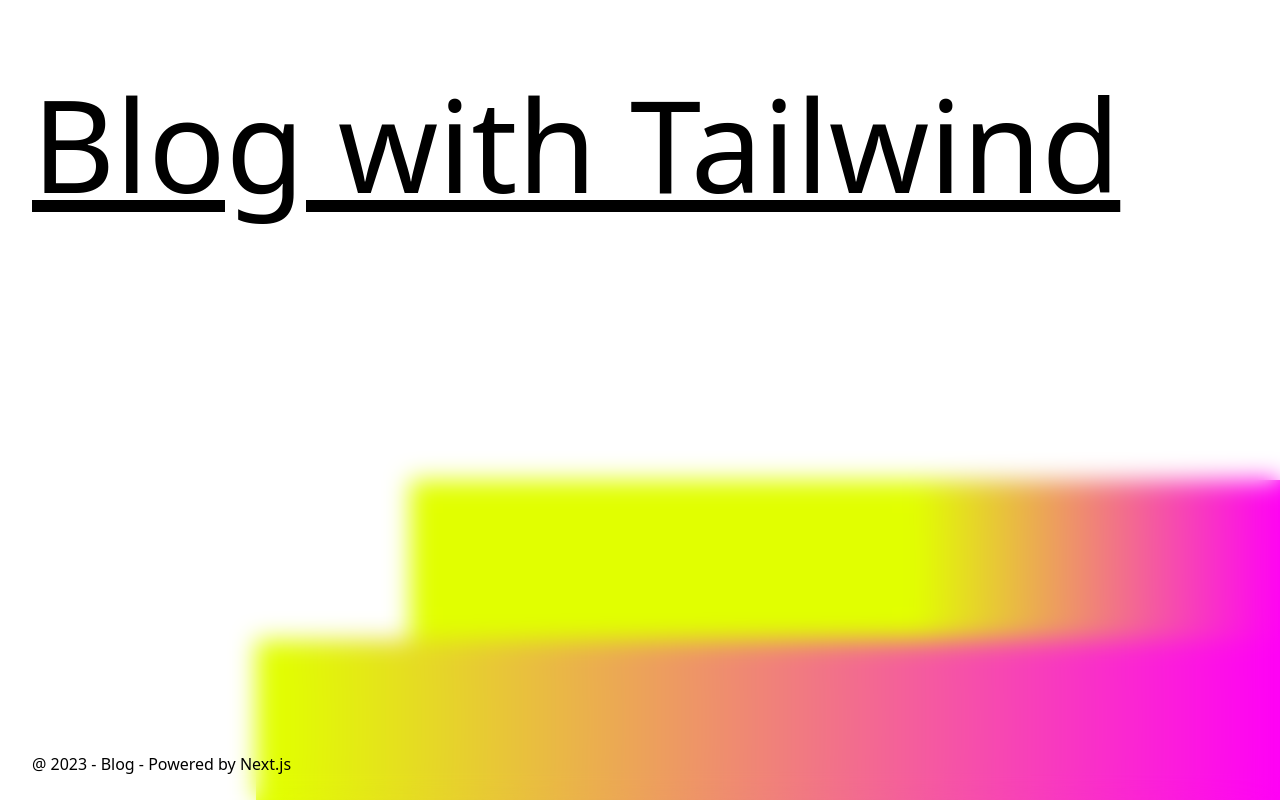
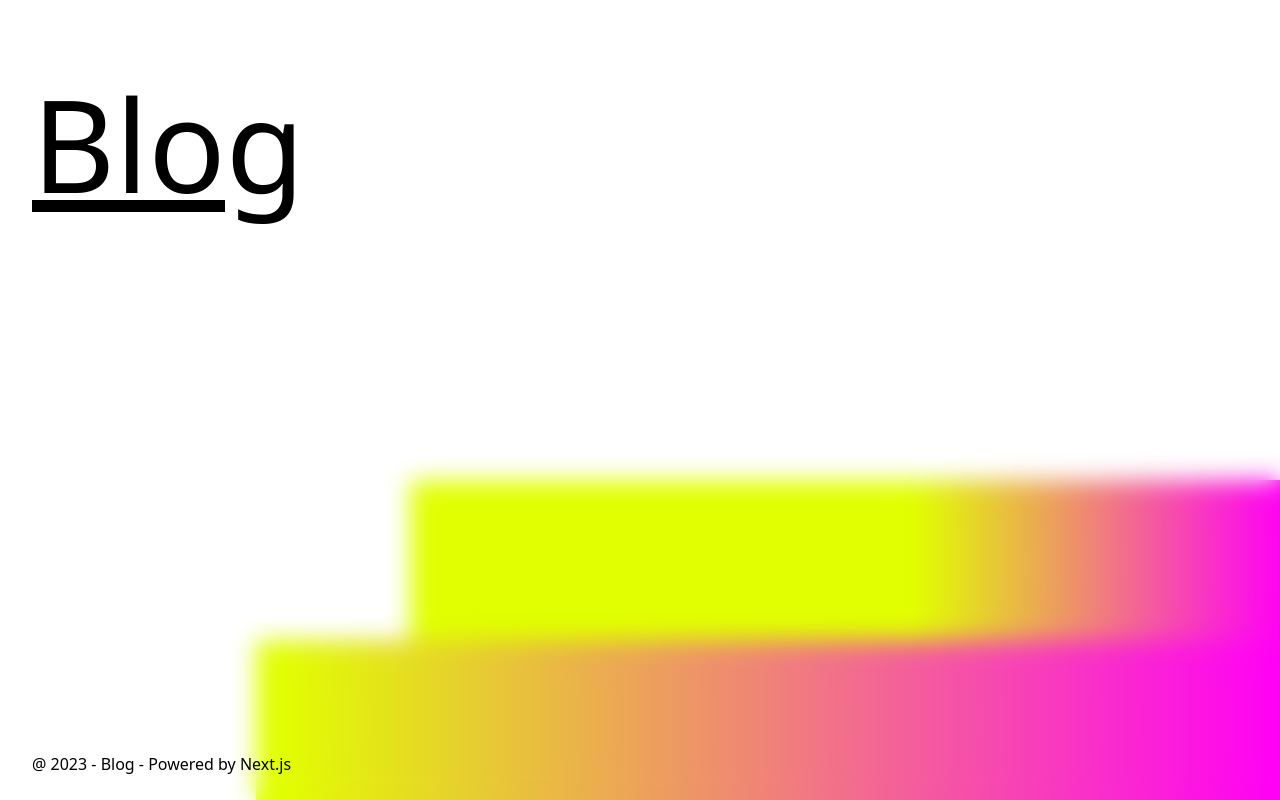
Before and after one commit to tresorama/test-markdown-data-layer, a Next.js app: page / in a window 1280 px wide. Built offline with nearby package versions, Linux system fonts and the light colour scheme.

Commit message:
fix: broken blog link

```diff
--- a/src/views/home/home-view.tsx
+++ b/src/views/home/home-view.tsx
@@ -12,7 +12,7 @@ export const HomeView = () => (
           <main className="py-20 px-8">
             <ul className='space-y-6'>
               {[
-                ['/blog-with-tailwind', "Blog with Tailwind"],
+                ['/blog', "Blog"],
                 // ['/blog-with-chakra', "Blog with Chakra"],
               ].map(([url, label]) => (
                 <li key={url} className='text-8xl lg:text-9xl font-normal underline'>
```
